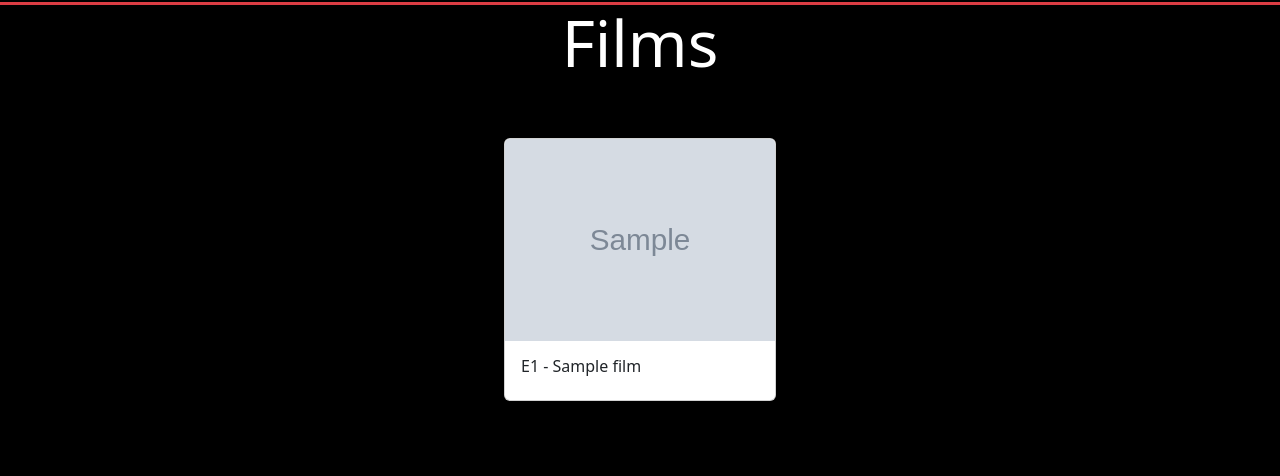
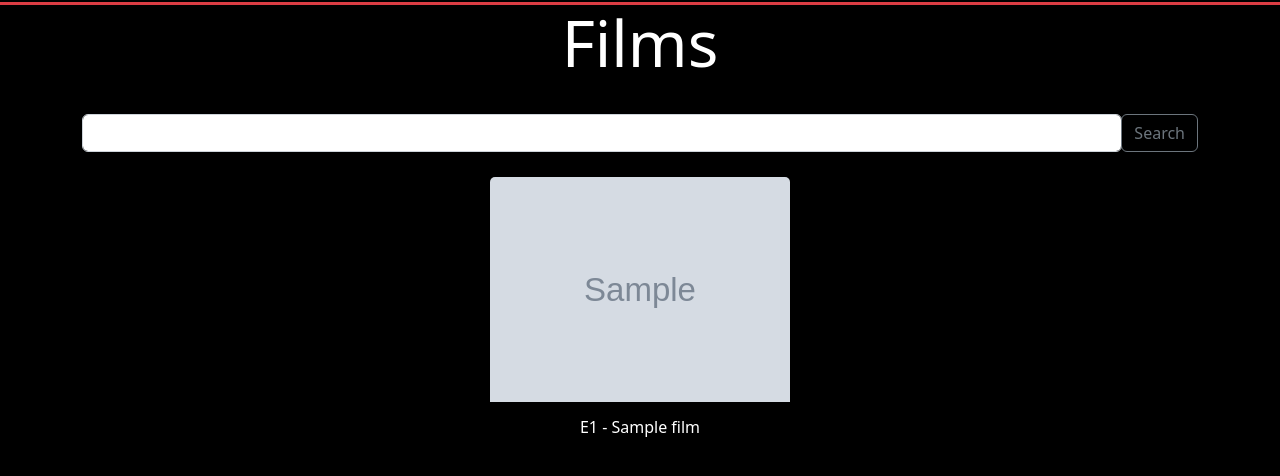
Before and after one commit to steven-sl/starwars, a Django app: template starwars/templates/index.html in a window 1280 px wide. Shown: the part 54-530 px from the top of the page. Run offline with Django 4.2, Linux system fonts and the light colour scheme; the template is opened without the code that fills it: most values are stand-ins (such as "Sample title", 1, 10 or a date in 2020); grey boxes marked "Sample" are stand-in pictures.

Commit message:
Implement search function for film

```diff
--- a/starwars/templates/index.html
+++ b/starwars/templates/index.html
@@ -5,11 +5,24 @@
 <h1 class="display-3 text-center section-title">Films</h1>
 
 <br>
+
+<div class="container ">
+
+    <form class="input-group" id="search" method="get" action="{% url 'index' %}">
+
+        <input type="text" class="form-control rounded keyword" type="submit" name="keyword" value="{{keyword}}">
+        <div class="input-group-append">
+            <button class="btn btn-outline-secondary btn_search" type="button">Search</button>
+        </div>
+    </form>
+</div>
+
+
     <div class="card-group row row-cols-auto align-items-stretch row-cols-sm-1 row-cols-md-4 my-2 mx-5 d-flex align-items-center justify-content-center">
     {% for film in films_list %}
         <div class="col m-3 ">
-            <div class="card d-flex h-100" >
-                <a href="{% url 'starwars:film_view' film.episode_id %}"><img class="card-img-top img-responsive" src="{% static film.img_url %}" ></a>
+            <div class="card h-100 d-flex align-items-center justify-content-center" style="background-color: black; color: white;">
+                <a href="{% url 'starwars:film_view' film.episode_id %}"><img class="card-img-top img-responsive" src="{% static film.img_url %}" style="width: 300px"></a>
                 <div class="card-body">
                 <h6 class="card-title ">E{{film.episode_id}} - {{film.title}}</h6>
                 </div>
@@ -21,4 +34,14 @@
 {% endblock %}
 
 {% block script %}
+<script type='text/javascript'>
+
+    $(document).ready(function(){
+        console.log("???");
+        $(".btn_search").on('click', function(){
+            $("#search").submit();
+        });
+    });
+
+    </script>
 {% endblock %}
--- a/starwars/templates/static_block.html
+++ b/starwars/templates/static_block.html
@@ -19,3 +19,6 @@
 <!-- JS -->
 <script src="https://cdn.jsdelivr.net/npm/bootstrap@5.2.0/dist/js/bootstrap.bundle.min.js" integrity="sha384-A3rJD856KowSb7dwlZdYEkO39Gagi7vIsF0jrRAoQmDKKtQBHUuLZ9AsSv4jD4Xa" crossorigin="anonymous"></script>
 <script src="https://ajax.googleapis.com/ajax/libs/jquery/3.6.0/jquery.min.js"></script>
+
+{% block script %}
+{% endblock %}
```
Also changed, not shown: starwars/views/def_view.py (+18 -0 lines).
